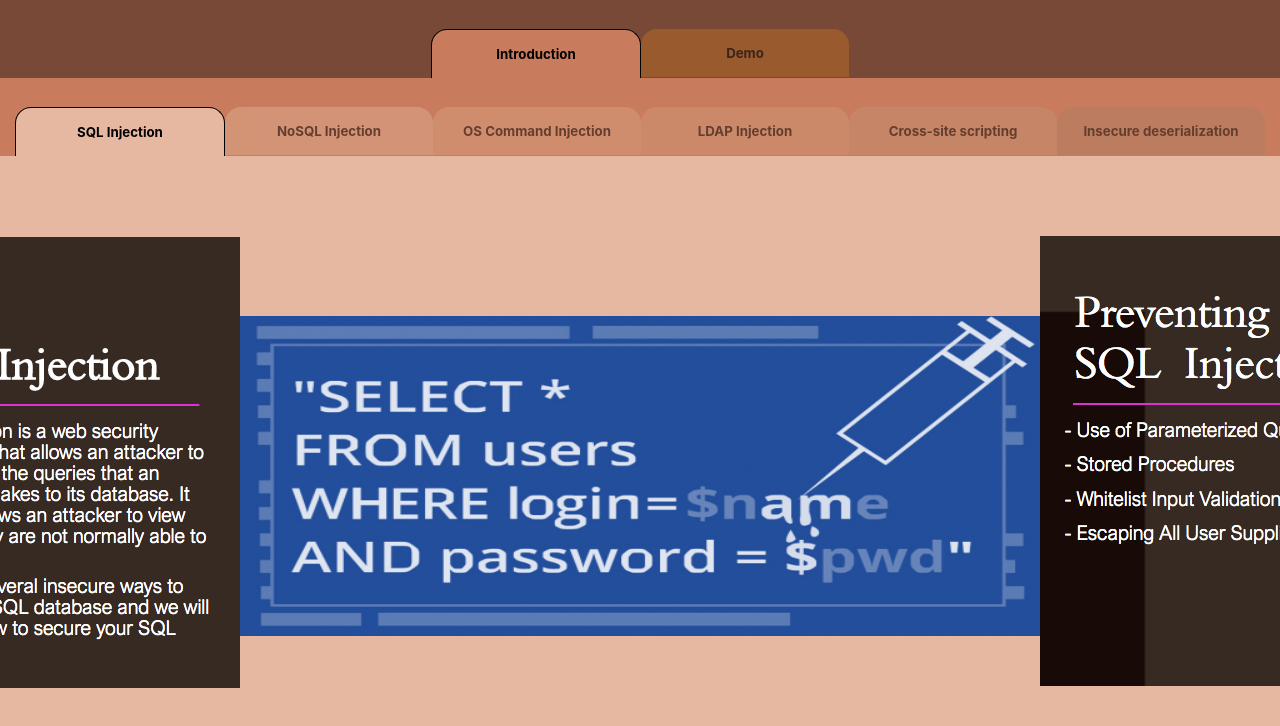
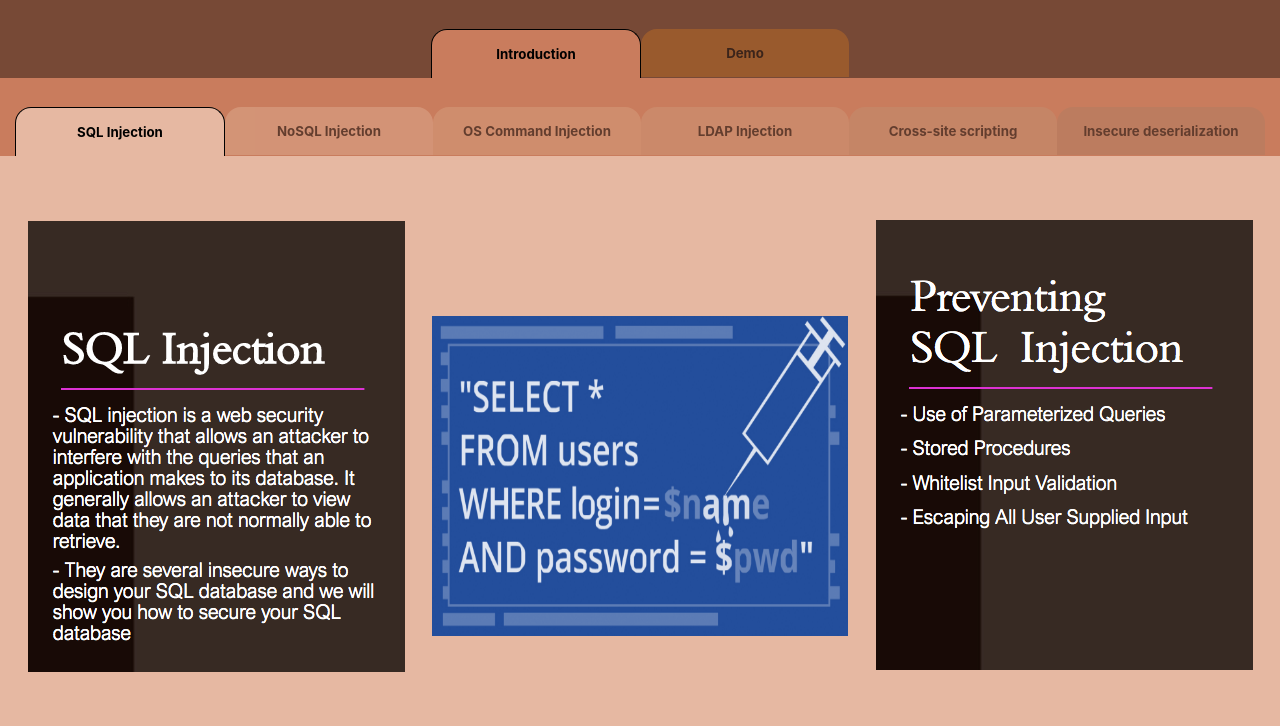
Before and after one commit to farhadbahrehmandhenry/vulnerable-app-front-end, a React (Create React App) app: page / in a window 1280 px wide. Shown: the top 726 px of the page. Built offline with nearby package versions, Linux system fonts and the light colour scheme.

Commit message:
finish up

```diff
--- a/src/components/buttons/Buttons.css
+++ b/src/components/buttons/Buttons.css
@@ -1,9 +1,9 @@
 
 .buttons-container {
   display: flex;
-  width: 100%;
-  justify-content: flex-start;
-  align-items: flex-start;
+  width: 70%;
+  justify-content: center;
+  align-items: center;
   margin-top: 2rem;
   margin-bottom: 2rem;
 }
--- a/src/components/contents/form/Form.css
+++ b/src/components/contents/form/Form.css
@@ -4,7 +4,7 @@
 }
 
 .form-Container.os, .form-Container.cross {
-  width: 50%;
+  width: 40%;
   height: 100%;
 }
 
--- a/src/components/contents/form/Form.js
+++ b/src/components/contents/form/Form.js
@@ -19,7 +19,7 @@ const defaultText = decodeURI(
 );
 
 class Form extends Component {
-  state = {isFormVisible: false, crossBadText: '', crossGoodText: ''}
+  state = {isFormVisible: false, crossBadText: defaultText, crossGoodText: ''}
 
   handleApiRequest({inputType, type, btnType}) {
     if (_.includes(['insecure noSql', 'secure noSql'], inputType)) {
--- a/src/components/contents/introduction/introduction-content/Introduction-content.css
+++ b/src/components/contents/introduction/introduction-content/Introduction-content.css
@@ -3,7 +3,7 @@
   height: 100%;
   display: flex;
   flex-direction: row;
-  justify-content: space-around;
+  /* justify-content: space-between; */
 }
 
 .introduction-content-container.active {
@@ -15,15 +15,17 @@
 
 
 .introduction-content-injection, .introduction-content-preventing {
-  width: 30%;
-  margin-top: 5rem;
+  width: 40%;
+  margin: 0.5rem;
+  margin-top: 4rem;
 }
 
 .introduction-content-img {
   align-self: center;
+  width: 40%;
 }
 
 .introduction-content-img img{
-  width: 50rem;
+  width: 100%;
   height: 20rem;
 }
--- a/src/components/contents/result/Result.css
+++ b/src/components/contents/result/Result.css
@@ -1,26 +1,16 @@
 .result-conteiner {
   display: flex;
   align-items: center;
-  min-width: 30rem;
-}
-
-.result-conteiner {
-  display: flex;
+  width: 20%;
+  height: 100%;
+  background-color: #774936;
+  color: white;
   flex-direction: column;
 }
 
 .result-waiting, .result-error {
   margin-top: 2rem;
   padding: 1.5rem;
-}
-
-.result-conteiner {
-  width: 20%;
-  height: 100%;
-  background-color: #774936;
-  color: white;
-  display: flex;
-  flex-direction: column;
 }
 
 .result-clear-btn {
```
